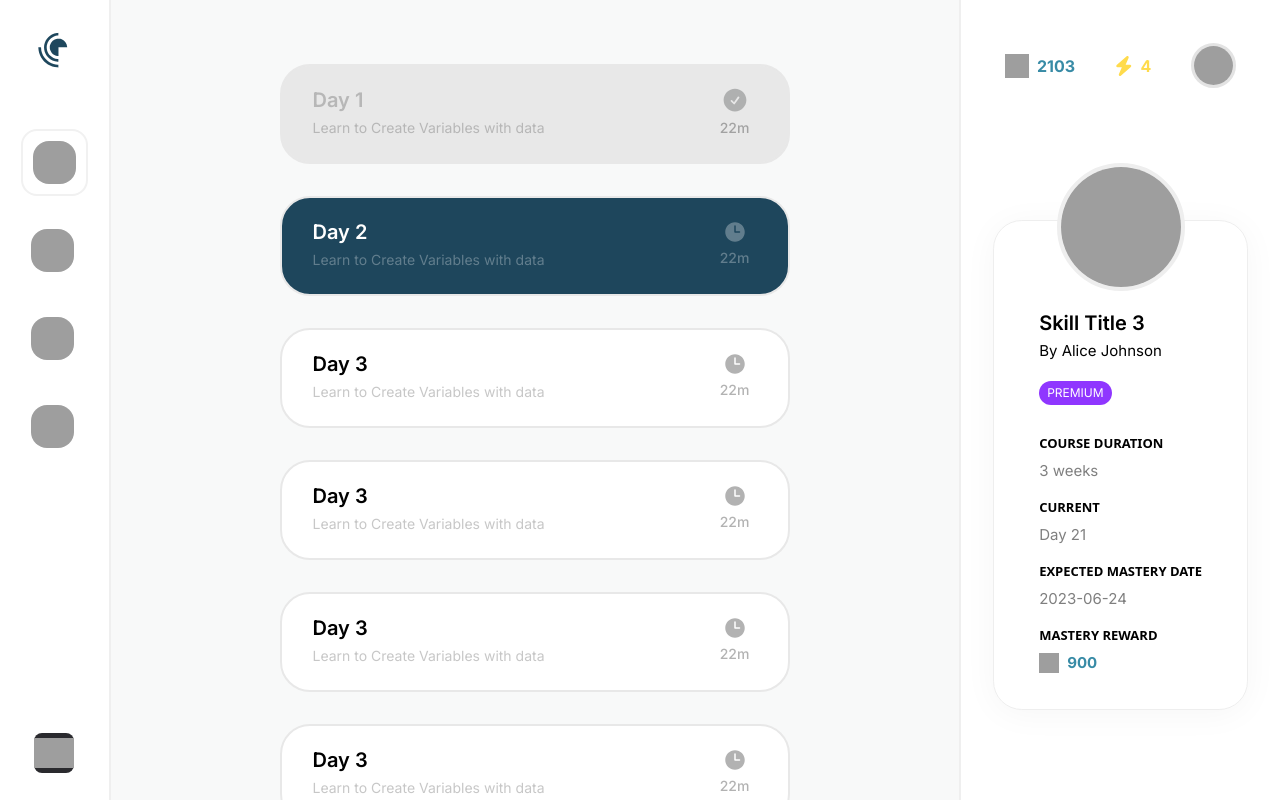
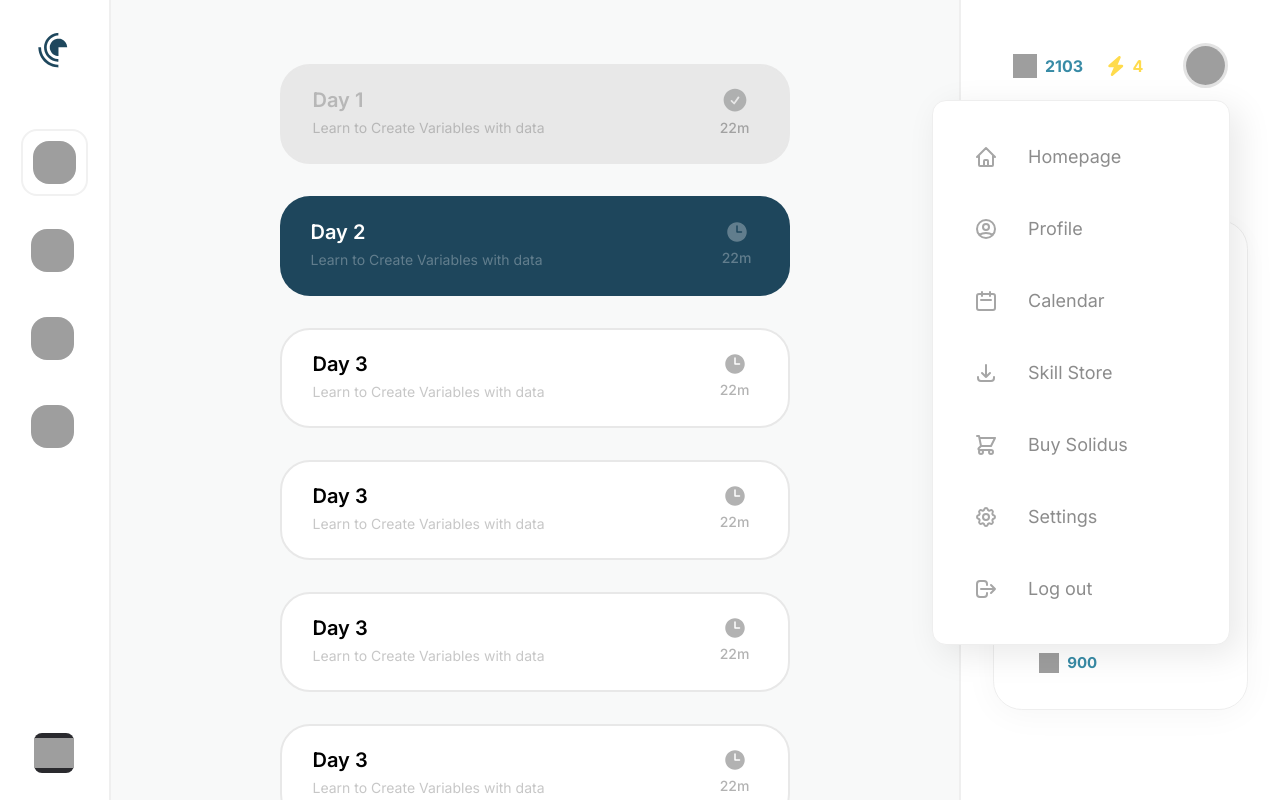
Before and after one commit to pathustler/expX-web, a Next.js app in the folder expx-web/: page / in a window 1280 px wide. Built offline with nearby package versions, Linux system fonts and the light colour scheme; grey boxes are pictures that could not be loaded.

Commit message:
remake main menu

```diff
--- a/expx-web/app/globals.css
+++ b/expx-web/app/globals.css
@@ -259,7 +259,6 @@ cursor: pointer;
 }
 .activehover{
   background-color: #1E465C;
-  border: 2px solid #E8E8E8
 }
 .activehover:hover{
   background-color: #193c4f;
--- a/expx-web/app/stats.css
+++ b/expx-web/app/stats.css
@@ -4,11 +4,13 @@ flex-direction: row;
 justify-content: space-between;
 align-items: center;
 padding-top: 43px ;
+padding-right: 15px;
+padding-left: 15px;
 right: 0;
-gap: 10px;
 top: 0;
 float: right;
 flex-direction: column-reverse;
+
 
 }
 
@@ -47,3 +49,61 @@ color: #FFDB4C;
     line-height: 28px;
     color: #388BA6;
 }
+
+
+.dropdowncont {
+    box-sizing: border-box;
+    display: flex;
+    flex-direction: column;
+    align-items: flex-start;
+    padding: 26px 25px;
+
+    gap: 13px;
+
+    position: absolute;
+    width: min-content;
+    height: min-content;
+    right: 50px;
+    top: 100px;
+
+    background: #FFFFFF;
+    border: 1.29px solid #EEEEEE;
+    box-shadow: 9px 9px 35px rgba(0, 0, 0, 0.09);
+    border-radius: 14px;
+    z-index: 2;
+}
+
+.menuitem {
+    display: flex;
+flex-direction: row;
+align-items: center;
+padding: 1rem 1rem;
+gap: 30px;
+width: 100%;
+border-radius: 10px;
+}
+
+.menutext{
+font-family: 'Inter';
+width:10rem;
+font-style: normal;
+font-weight: 400;
+font-size: 18px;
+color: #8c8c8c;
+text-align: left;
+
+
+/* Inside auto layout */
+
+flex: none;
+order: 1;
+flex-grow: 1;
+}
+
+.menuitem:hover{
+    background-color: #F4F4F4;
+}
+
+.icon{
+    color: #A6A6A6;
+}
--- a/expx-web/components/homepage/UserStats.tsx
+++ b/expx-web/components/homepage/UserStats.tsx
@@ -1,10 +1,10 @@
 import React, { useState } from 'react';
-import { LightningBoltIcon, HomeIcon, UserIcon, CalendarIcon, DownloadIcon, ShoppingCartIcon, CogIcon, LogoutIcon } from '@heroicons/react/outline';
+import { LightningBoltIcon, HomeIcon, UserIcon, CalendarIcon, DownloadIcon, ShoppingCartIcon, CogIcon, LogoutIcon, UserCircleIcon } from '@heroicons/react/outline';
 import { faBolt } from '@fortawesome/free-solid-svg-icons';
 import { FontAwesomeIcon } from '@fortawesome/react-fontawesome';
 import '../../app/stats.css'
 const UserStats = () => {
-    const [isDropdownOpen, setDropdownOpen] = useState(false);
+    const [isDropdownOpen, setDropdownOpen] = useState(true);
 
     const toggleDropdown = () => {
         setDropdownOpen(!isDropdownOpen);
@@ -17,7 +17,7 @@ const UserStats = () => {
     return (
         <div className="userstatcontainer w-full right-0 top-0">
             <div className="flex items-center flex-row gap-10 ">
-                <div className="flex flex-row items-center gap-10">
+                <div className="flex flex-row items-center gap-6">
                     <button className="flex items-center space-x-2">
                         <img
                             src="https://media.discordapp.net/attachments/1100745859664191558/1110881341538582619/SOLIDUS.png?width=507&height=473"
@@ -39,33 +39,35 @@ const UserStats = () => {
                     />
                 </button>
                 {isDropdownOpen && (
-                    <div className="absolute top-12 right-0 mt-1 mr-5 bg-white rounded-lg shadow-lg z-50">
-                        <div className="flex flex-col space-y-2 py-1">
-                            <button className="flex mr-2 ml-2 rounded-md items-center space-x-2 text-gray-500 text-sm px-4 py-2 hover:bg-gray-200 focus:outline-none focus:bg-gray-300">
-                                <HomeIcon className="w-4 h-4" />
-                                <span>Homepage</span>
+                    <div className="dropdowncont">
+                            <button className="menuitem">
+                                <HomeIcon className="w-6 h-6 icon" />
+                                <span className='menutext'>Homepage</span>
                             </button>
-                            <button className="flex mr-2 ml-2 rounded-md items-center space-x-2 text-gray-500 text-sm px-4 py-2 hover:bg-gray-200 focus:outline-none focus:bg-gray-300">
-                                <UserIcon className="w-4 h-4" />
-                                <span>Profile</span>
+                            <button className="menuitem">
+                                <UserCircleIcon className="w-6 h-6 icon" />
+                                <span className='menutext'>Profile</span>
                             </button>
-                            <button className="flex mr-2 ml-2 rounded-md items-center space-x-2 text-gray-500 text-sm px-4 py-2 hover:bg-gray-200 focus:outline-none focus:bg-gray-300">
-                                <CalendarIcon className="w-4 h-4" />
-                                <span>Calendar</span>
+                            <button className="menuitem">
+                                <CalendarIcon className="w-6 h-6 icon"/>
+                                <span className='menutext'>Calendar</span>
                             </button>
-                            <button className="flex mr-2 ml-2 rounded-md items-center space-x-2 text-gray-500 text-sm px-4 py-2 hover:bg-gray-200 focus:outline-none focus:bg-gray-300">
-                                <DownloadIcon className="w-4 h-4" />
-                                <span>Skill Store</span>
+                            <button className="menuitem">
+                                <DownloadIcon className="w-6 h-6 icon"/>
+                                <span className='menutext'>Skill Store</span>
                             </button>
-                            <button className="flex mr-2 ml-2 rounded-md items-center space-x-2 text-gray-500 text-sm px-4 py-2 hover:bg-gray-200 focus:outline-none focus:bg-gray-300">
-                                <ShoppingCartIcon className="w-4 h-4" />
-                                <span>Buy Solidus</span>
+                            <button className="menuitem">
+                                <ShoppingCartIcon className="w-6 h-6 icon" />
+                                <span className='menutext'>Buy Solidus</span>
                             </button>
-                            <button className="flex mr-2 ml-2 rounded-md items-center space-x-2 text-red-500 text-sm px-4 py-2 hover:bg-red-100 focus:outline-none focus:bg-red-200">
-                                <LogoutIcon className="w-4 h-4" />
-                                <span>Log out</span>
+                            <button className="menuitem">
+                                <CogIcon className="w-6 h-6 icon" />
+                                <span className='menutext'>Settings</span>
                             </button>
-                        </div>
+                            <button className="menuitem">
+                                <LogoutIcon className="w-6 h-6 icon" />
+                                <span className='menutext'>Log out</span>
+                            </button>
                     </div>
                 )}
             </div>
```
